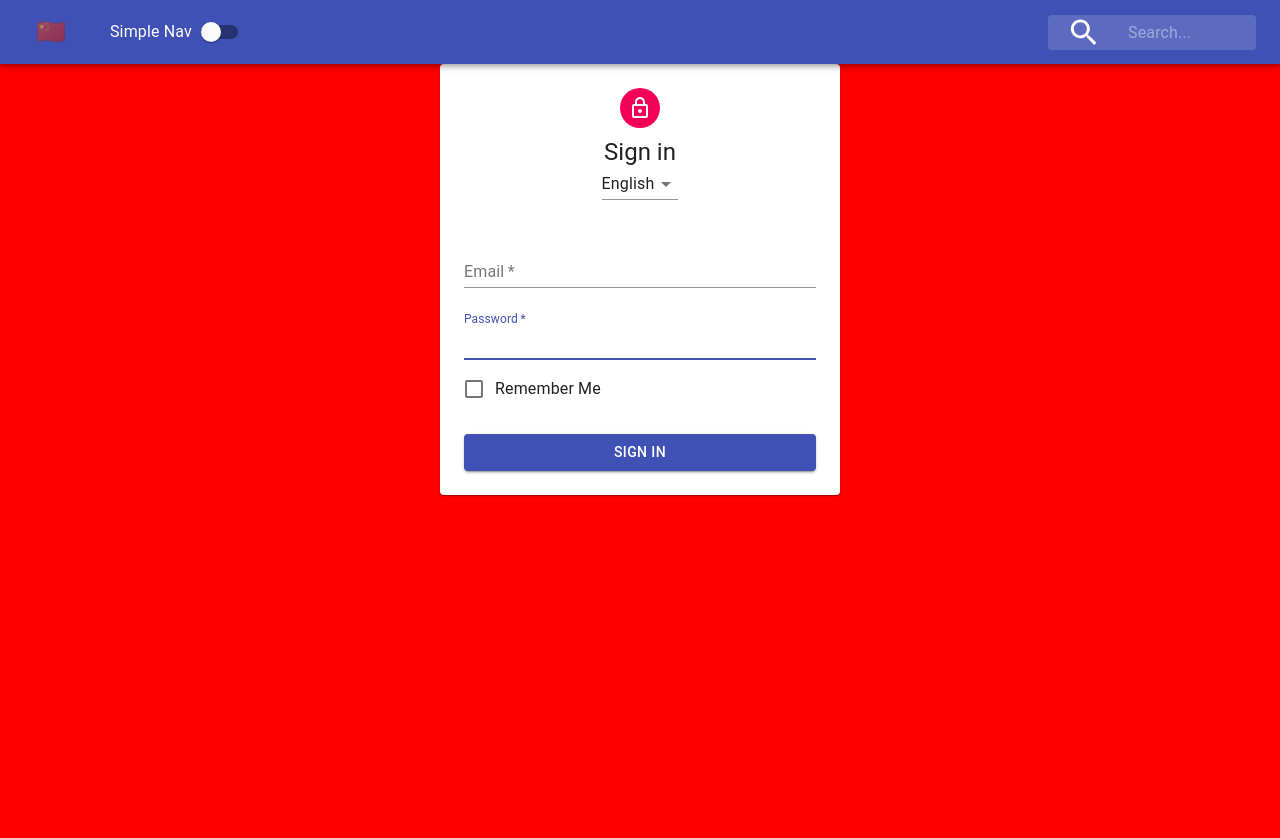
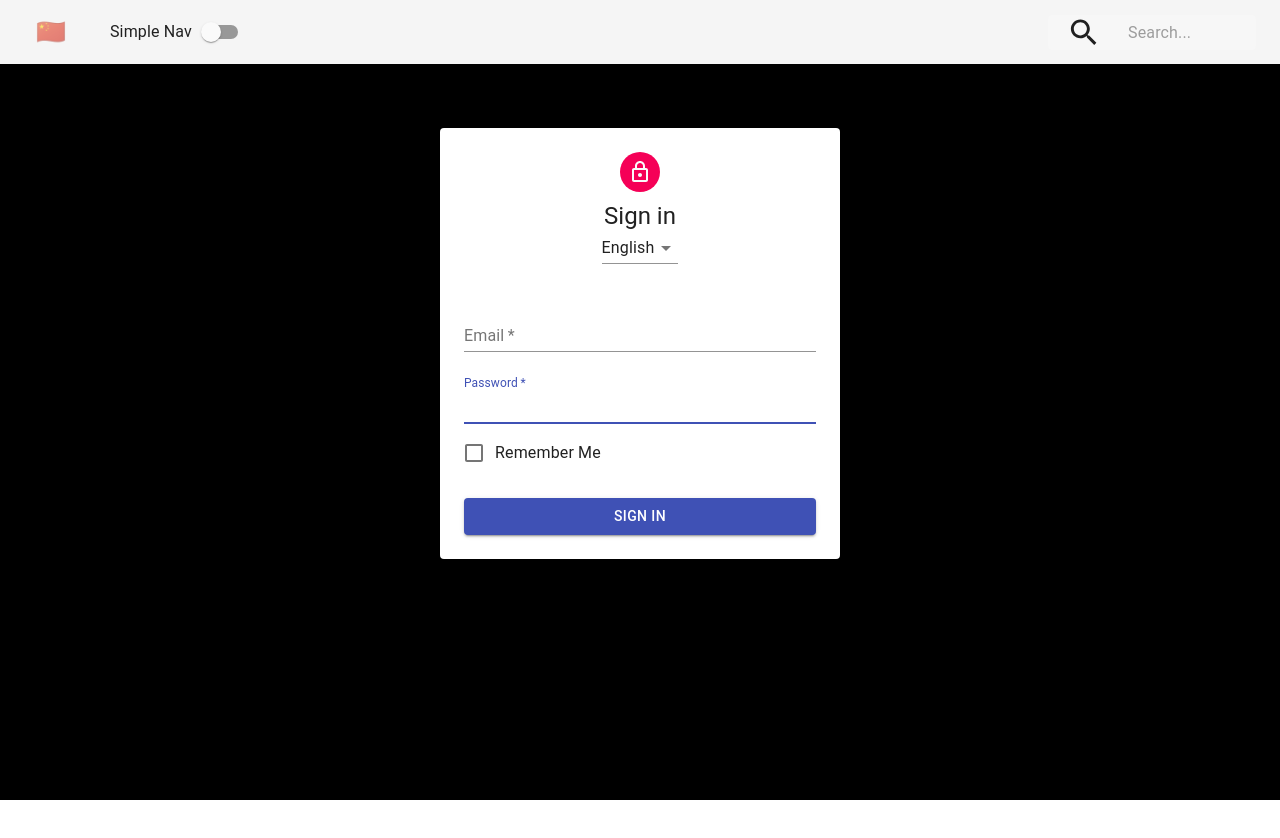
Before and after one commit to Kennethz374/NavBarWithContextNReducer, a React (Create React App) app in the folder navbar_with_context_and_reducer_hook/: page / in a window 1280 px wide. Shown: the top 838 px of the page. After the commit the page ends 800 px from the top, so only its background shows below. Built offline with nearby package versions, Linux system fonts and the light colour scheme; the HTML template or start-up script is replaced by a standard one.

Commit message:
create a theme context to consume context in children

```diff
--- a/navbar_with_context_and_reducer_hook/src/App.js
+++ b/navbar_with_context_and_reducer_hook/src/App.js
@@ -2,13 +2,16 @@ import React from 'react';
 import Navigation from "./components/Navigation"
 import Form from "./components/Form"
 import PageContent from "./components/PageContent"
+import ThemeProvider from "./contexts/ThemeContext"
 
 function App() {
   return (
-    <PageContent>
-      <Navigation/>
-      <Form />
-    </PageContent>
+    <ThemeProvider>
+      <PageContent>
+        <Navigation/>
+        <Form />
+      </PageContent>
+    </ThemeProvider>
   );
 }
 
--- a/navbar_with_context_and_reducer_hook/src/components/Navigation.js
+++ b/navbar_with_context_and_reducer_hook/src/components/Navigation.js
@@ -1,4 +1,4 @@
-import React from "react";
+import React, {useContext} from "react";
 import {
   AppBar,
   Toolbar,
@@ -9,12 +9,14 @@ import {
 } from '@material-ui/core/'
 import SearchIcon from "@material-ui/icons/Search"
 import useStyles from "../Styles/NavigationStyles"
+import {ThemeContext} from "../contexts/ThemeContext"
 
-function Navigation() {
+function Navigation(props) {
+  const {isDarkMode, toggleTheme} = useContext(ThemeContext)
   const classes = useStyles();
   return (
     <div className={classes.root}>
-      <AppBar>
+      <AppBar position="static" color={isDarkMode? "default":"primary"}>
         <Toolbar>
           <IconButton className={classes.menuButton}>🇨🇳</IconButton>
           <Typography className={classes.title}>Simple Nav</Typography>
--- a/navbar_with_context_and_reducer_hook/src/components/PageContent.js
+++ b/navbar_with_context_and_reducer_hook/src/components/PageContent.js
@@ -1,9 +1,10 @@
-import React from 'react';
-import { red } from '@material-ui/core/colors';
+import React, {useContext} from 'react';
+import {ThemeContext} from "../contexts/ThemeContext"
 
 export default function PageContent(props) {
+  const {isDarkMode, toggleTheme} = useContext(ThemeContext)
   const styles = {
-    backgroundColor: "red",
+    backgroundColor: isDarkMode? "black":"white",
     height: '100vh',
     width: '100vw'
   }
--- /dev/null
+++ b/navbar_with_context_and_reducer_hook/src/contexts/ThemeContext.js
@@ -0,0 +1,13 @@
+import React, {createContext, useState} from 'react'
+
+//create a context and every context has a provider
+export const ThemeContext = createContext();
+
+export default function ThemeProvider (props) {
+  const [isDarkMode, setDarkMode] = useState(true)
+  return (
+    <ThemeContext.Provider value={{isDarkMode, tasteLikeChicken:true}}>
+      {props.children}
+    </ThemeContext.Provider>
+  )
+}
```
